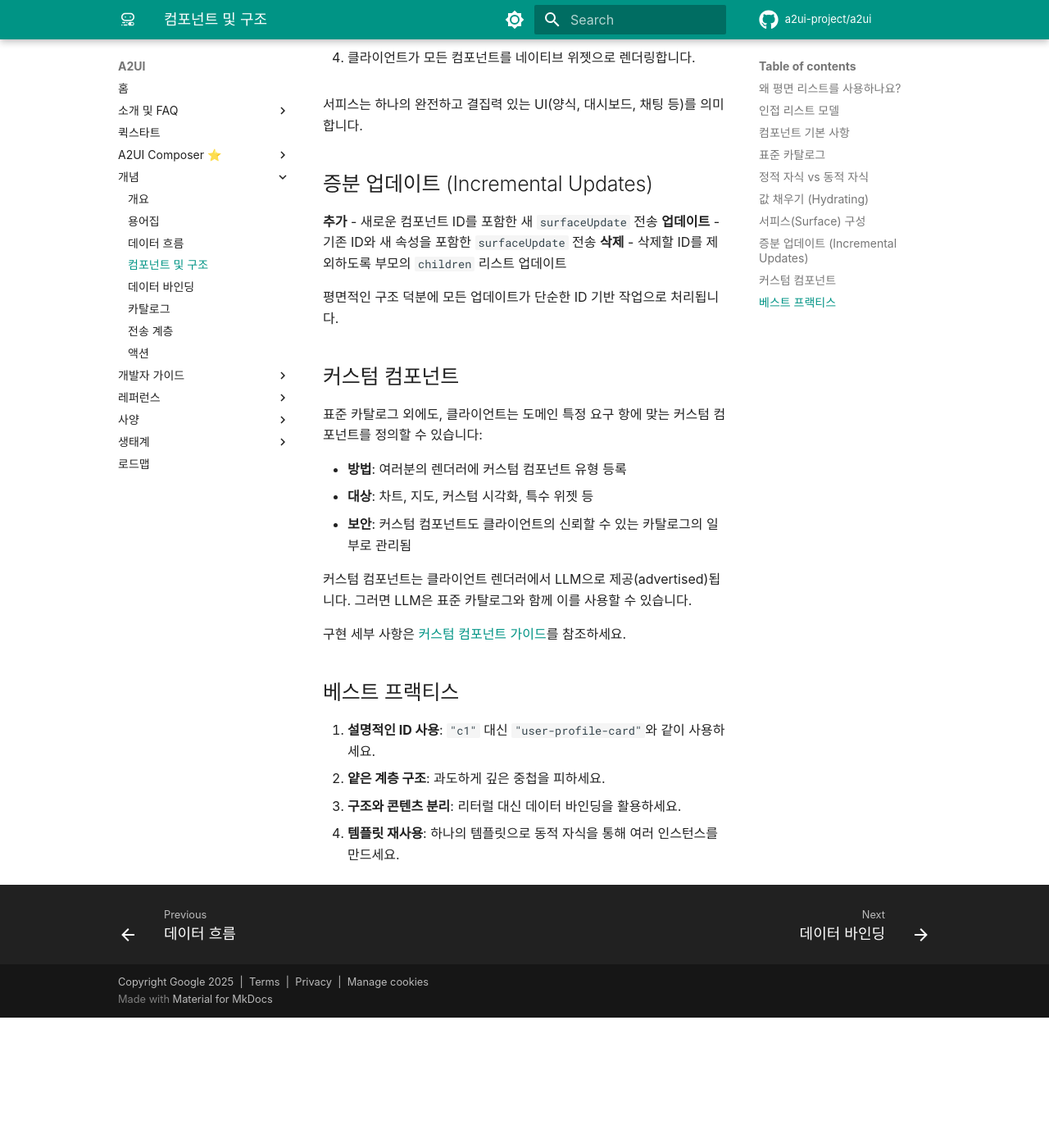
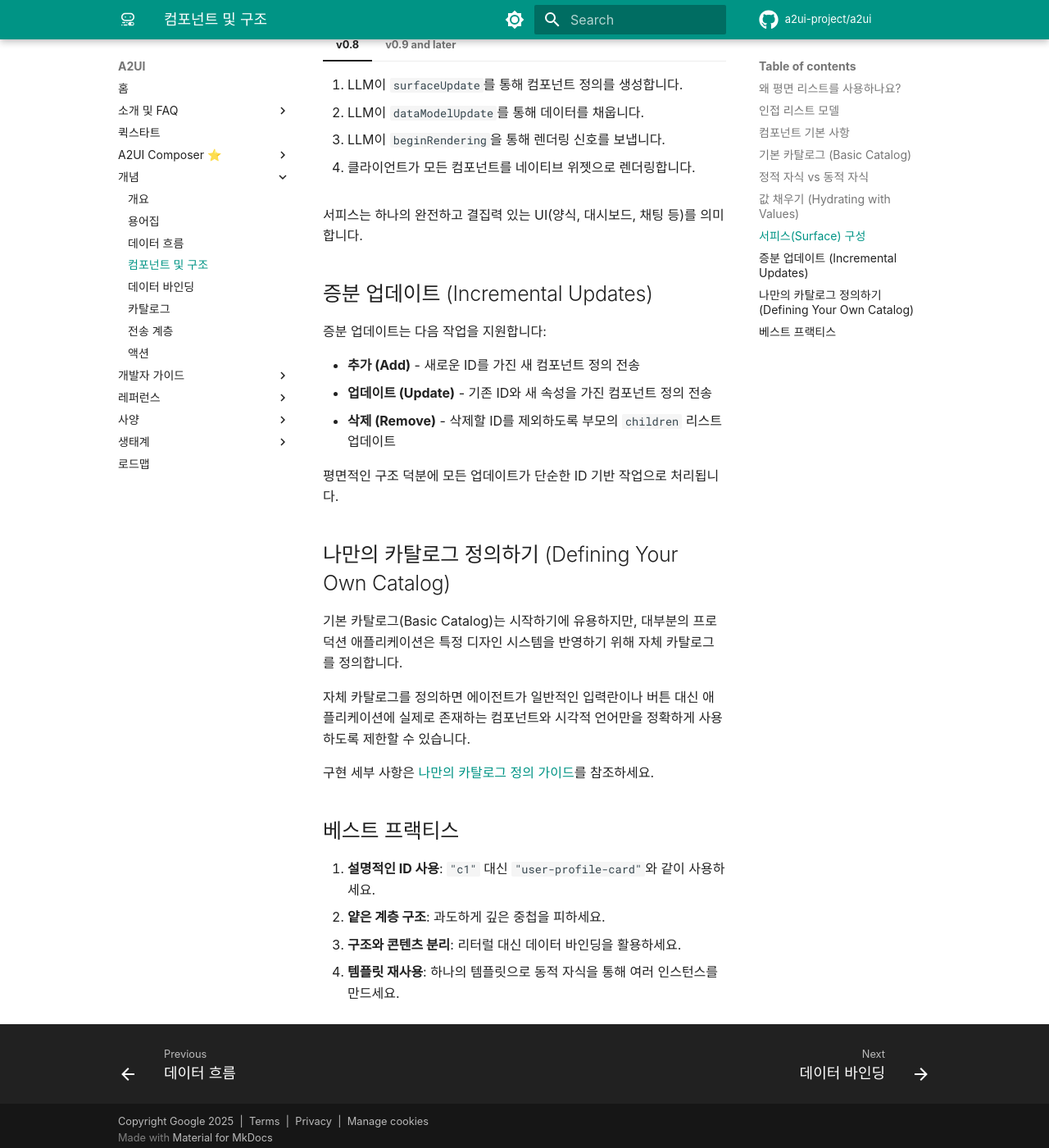
Before and after one commit to a2ui-labs/docs-ko, an MkDocs documentation site: the page built from docs/public/concepts/components.md, in a window 1280 px wide and 1400 px high, scrolled down 2675 px. Shown: the whole window at 82% size. Built offline with MkDocs 1.6.1 and Material for MkDocs 9.7.7, drawn with Linux system fonts in a browser that asks for light colours; some web fonts are replaced; comment, search, counter and statistics services are not loaded; before the commit the page ends 3916 px from its top, so only the background shows below that; some of the changed text lies outside the part shown.

````diff
--- a/docs/public/concepts/components.md
+++ b/docs/public/concepts/components.md
@@ -79,14 +79,11 @@ A2UI는 컴포넌트 계층 구조를 위해 **인접 리스트(adjacency list)
     {"id": "welcome", "component": "Text", "text": "안녕하세요", "variant": "h1"}
     ```
 
-## 표준 카탈로그
+## 기본 카탈로그 (Basic Catalog)
 
-A2UI는 용도별로 정리된 표준 컴포넌트 카탈로그를 정의합니다:
+개발자가 빠르게 시작할 수 있도록 A2UI 팀은 [기본 카탈로그(Basic Catalog)](../../../specification/v0_9_1/catalogs/basic/catalog.json)를 유지 관리합니다.
 
-- **레이아웃 (Layout)**: Row, Column, List - 다른 컴포넌트들을 배치
-- **표시 (Display)**: Text, Image, Icon, Video, Divider - 정보 표시
-- **상호작용 (Interactive)**: Button, TextField, CheckBox, DateTimeInput, Slider - 사용자 입력 수신
-- **컨테이너 (Container)**: Card, Tabs, Modal - 콘텐츠 그룹화 및 조직화
+이는 범용 컴포넌트(Button, Input, Card 등)의 기본 세트를 포함하는 미리 정의된 카탈로그 파일입니다. 특별한 "종류"의 카탈로그가 아니며, 오픈 소스 렌더러가 제공되는 카탈로그의 한 버전일 뿐입니다.
 
 예시가 포함된 전체 컴포넌트 갤러리는 [컴포넌트 레퍼런스](../reference/components.md)를 참조하세요.
 
@@ -95,13 +92,26 @@ A2UI는 용도별로 정리된 표준 컴포넌트 카탈로그를 정의합니
 === "v0.8"
 
     **정적 (`explicitList`)** - 고정된 자식 ID 리스트:
+
     ```json
-    {"children": {"explicitList": ["back-btn", "title", "menu-btn"]}}
+    {
+      "children": {
+        "explicitList": ["back-btn", "title", "menu-btn"]
+      }
+    }
     ```
 
     **동적 (`template`)** - 데이터 배열로부터 자식 생성:
+
     ```json
-    {"children": {"template": {"dataBinding": "/items", "componentId": "item-template"}}}
+    {
+      "children": {
+        "template": {
+          "dataBinding": "/items",
+          "componentId": "item-template"
+        }
+      }
+    }
     ```
 
     `/items`의 각 항목에 대해 `item-template`을 렌더링합니다. 자세한 내용은 [데이터 바인딩](data-binding.md)을 참조하세요.
@@ -109,18 +119,27 @@ A2UI는 용도별로 정리된 표준 컴포넌트 카탈로그를 정의합니
 === "v0.9 and later"
 
     **정적** - 고정된 자식 ID 리스트:
+
     ```json
-    {"children": ["back-btn", "title", "menu-btn"]}
+    {
+      "children": ["back-btn", "title", "menu-btn"]
+    }
     ```
 
     **동적** - 데이터 배열로부터 자식 생성:
+
     ```json
-    {"children": {"path": "/items", "componentId": "item-template"}}
+    {
+      "children": {
+        "path": "/items",
+        "componentId": "item-template"
+      }
+    }
     ```
 
     `/items`의 각 항목에 대해 `item-template`을 렌더링합니다. 자세한 내용은 [데이터 바인딩](data-binding.md)을 참조하세요.
 
-## 값 채우기 (Hydrating)
+## 값 채우기 (Hydrating with Values)
 
 컴포넌트는 두 가지 방식으로 값을 가져옵니다:
 
@@ -158,23 +177,21 @@ LLM은 리터럴 값을 가진 컴포넌트를 생성하거나, 동적 콘텐츠
 
 ## 증분 업데이트 (Incremental Updates)
 
-**추가** - 새로운 컴포넌트 ID를 포함한 새 `surfaceUpdate` 전송
-**업데이트** - 기존 ID와 새 속성을 포함한 `surfaceUpdate` 전송
-**삭제** - 삭제할 ID를 제외하도록 부모의 `children` 리스트 업데이트
+증분 업데이트는 다음 작업을 지원합니다:
+
+- **추가 (Add)** - 새로운 ID를 가진 새 컴포넌트 정의 전송
+- **업데이트 (Update)** - 기존 ID와 새 속성을 가진 컴포넌트 정의 전송
+- **삭제 (Remove)** - 삭제할 ID를 제외하도록 부모의 `children` 리스트 업데이트
 
 평면적인 구조 덕분에 모든 업데이트가 단순한 ID 기반 작업으로 처리됩니다.
 
-## 커스텀 컴포넌트
+## 나만의 카탈로그 정의하기 (Defining Your Own Catalog)
 
-표준 카탈로그 외에도, 클라이언트는 도메인 특정 요구 항에 맞는 커스텀 컴포넌트를 정의할 수 있습니다:
+기본 카탈로그(Basic Catalog)는 시작하기에 유용하지만, 대부분의 프로덕션 애플리케이션은 특정 디자인 시스템을 반영하기 위해 자체 카탈로그를 정의합니다.
 
-- **방법**: 여러분의 렌더러에 커스텀 컴포넌트 유형 등록
-- **대상**: 차트, 지도, 커스텀 시각화, 특수 위젯 등
-- **보안**: 커스텀 컴포넌트도 클라이언트의 신뢰할 수 있는 카탈로그의 일부로 관리됨
+자체 카탈로그를 정의하면 에이전트가 일반적인 입력란이나 버튼 대신 애플리케이션에 실제로 존재하는 컴포넌트와 시각적 언어만을 정확하게 사용하도록 제한할 수 있습니다.
 
-커스텀 컴포넌트는 클라이언트 렌더러에서 LLM으로 제공(advertised)됩니다. 그러면 LLM은 표준 카탈로그와 함께 이를 사용할 수 있습니다.
-
-구현 세부 사항은 [커스텀 컴포넌트 가이드](../guides/authoring-components.md)를 참조하세요.
+구현 세부 사항은 [나만의 카탈로그 정의 가이드](../guides/defining-your-own-catalog.md)를 참조하세요.
 
 ## 베스트 프랙티스
 
````
Also changed, not shown: docs/public/concepts/glossary.md (+4 -4 lines), docs/public/guides/a2ui_over_mcp.md (+30 -12 lines), history/TRANSLATION_SYNC_2026-08-28.md (added, +31 -0 lines).
